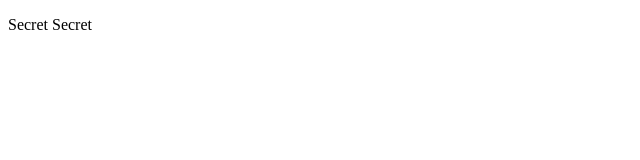
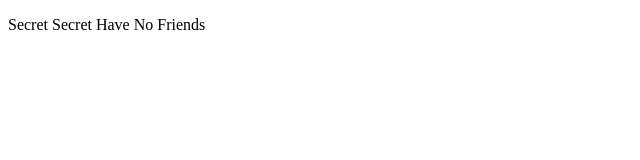
Before and after one commit to KML-projects/VS_code_test, a plain HTML site: page secret.html in a window 1280 px wide. Shown: the whole page, without its empty margins (0-640 px from the left). Drawn offline with Linux system fonts and the light colour scheme.

Commit message:
Init Secret

```diff
--- a/secret.html
+++ b/secret.html
@@ -13,7 +13,7 @@
         <link rel="stylesheet" href="">
     </head>
     <body>
-        <p> Secret Secret </p>
+        <p> Secret Secret Have No Friends </p>
         <!--[if lt IE 7]>
             <p class="browsehappy">You are using an <strong>outdated</strong> browser. Please <a href="#">upgrade your browser</a> to improve your experience.</p>
         <![endif]-->
```
